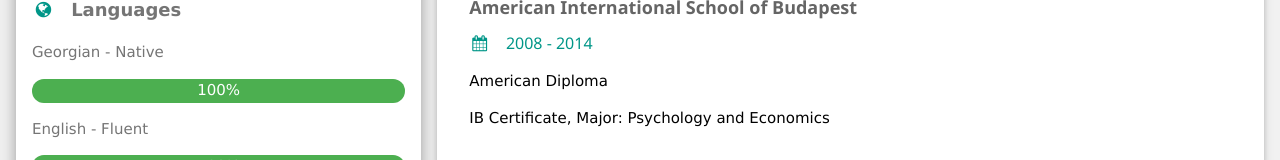
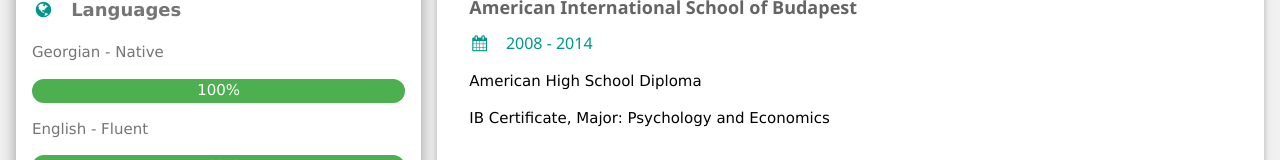
Before and after one commit to Skiziria/Skiziria.github.io, a plain HTML site: page index.html in a window 1280 px wide. Shown: the part 1513-1673 px from the top of the page. Drawn offline with nearby package versions, Linux system fonts and the light colour scheme.

Commit message:
Final 1.0

```diff
--- a/index.html
+++ b/index.html
@@ -230,7 +230,7 @@
                     <div class="w3-container">
                         <h5 class="w3-opacity"><b>American International School of Budapest</b></h5>
                         <h6 class="w3-text-teal"><i class="fa fa-calendar fa-fw w3-margin-right"></i>2008 - 2014</h6>
-                        <p>American Diploma</p>
+                        <p>American High School Diploma</p>
                         <p>IB Certificate, Major: Psychology and Economics</p>
                         <br>
                     </div>
```
